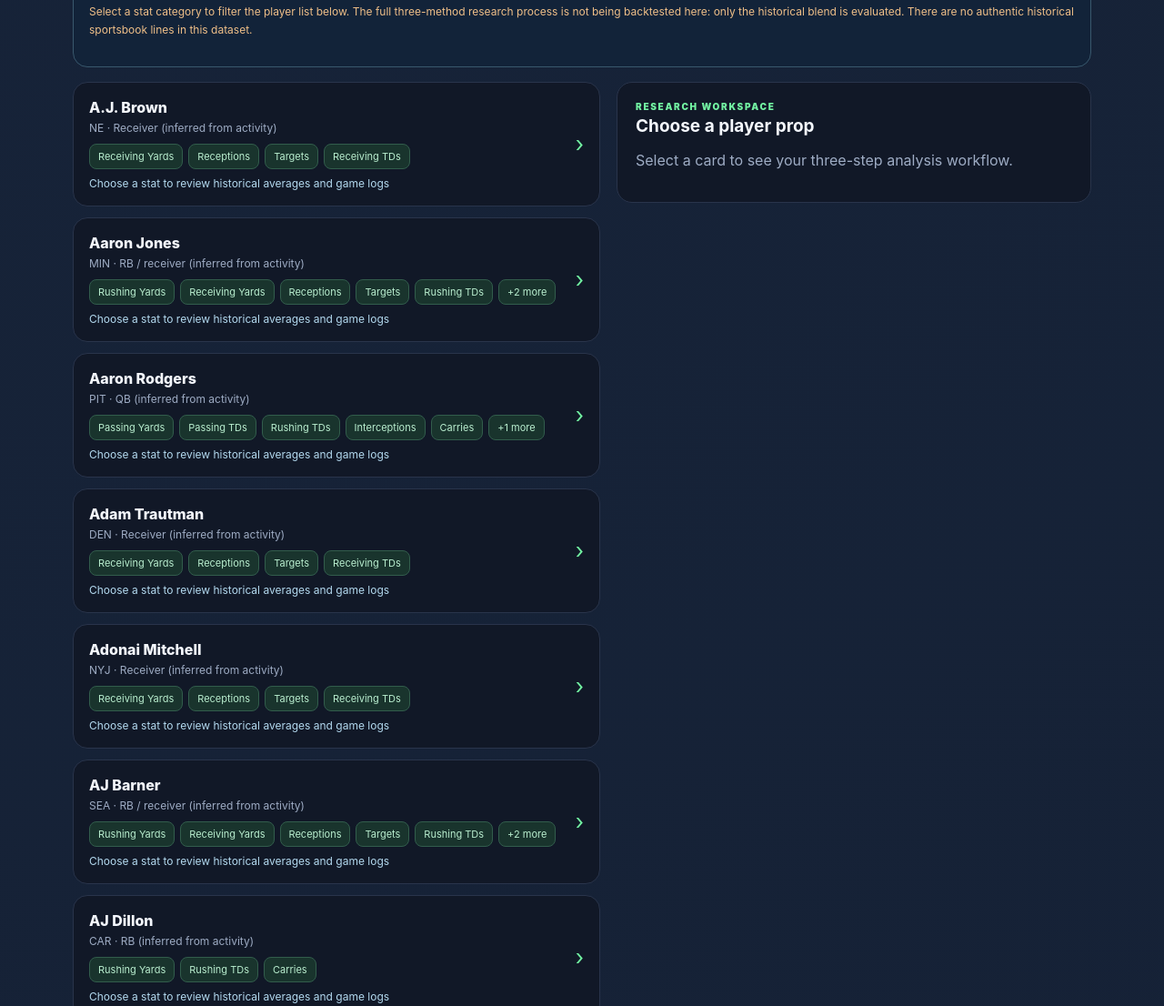
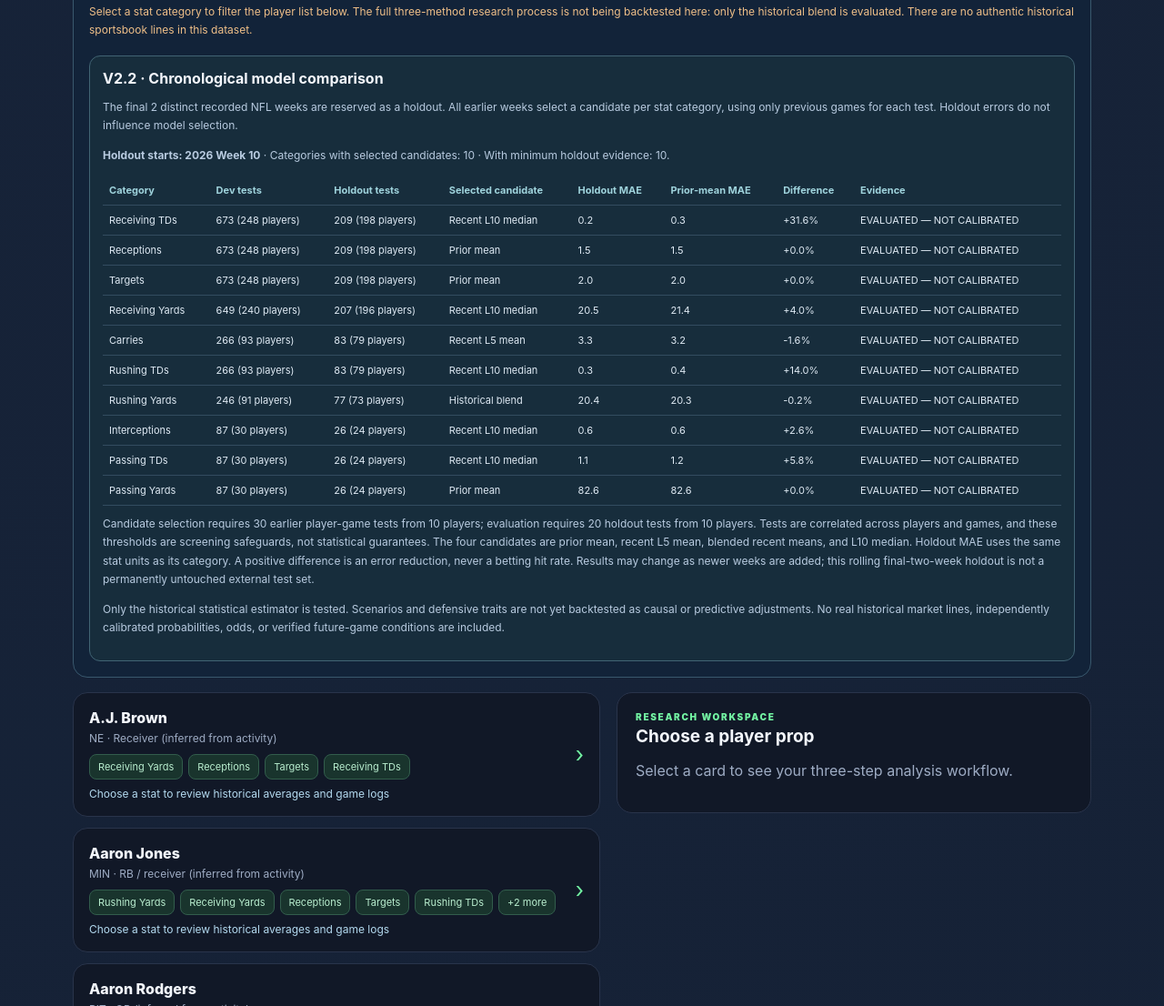
Before and after one commit to birdbenjii003/Prop-lock-demo, a plain HTML site: page index.html in a window 1280 px wide. Shown: the part 1564-2670 px from the top of the page at 91% size. Drawn offline with Linux system fonts and the light colour scheme.

Commit message:
V2.2: render independent chronology-split model comparison dashboard

```diff
--- a/index.html
+++ b/index.html
@@ -29,8 +29,9 @@
 .estimator-panel{border:1px solid #54708b;border-radius:14px;background:#132436;padding:16px;margin:15px 0}.estimator-title{font-size:17px;font-weight:800;margin:0 0 7px}.estimator-status{display:inline-block;border-radius:7px;background:#3a3021;color:#ffd799;padding:5px 9px;font-size:11px;font-weight:750}.estimator-evidence{display:grid;gap:8px;margin-top:12px}.estimator-evidence>div{display:flex;gap:10px;justify-content:space-between;align-items:start;background:#1c2e40;padding:10px;border-radius:9px;font-size:12px}.estimator-evidence span{color:#9db1c9;text-align:right;max-width:62%}.estimator-issues{font-size:12px;line-height:1.7;color:#f0c89b;margin-top:11px}.estimator-outcome{font-size:15px;font-weight:800;color:#f6ca87;margin-top:12px}
 .validation-panel{border:1px solid #53778c;border-radius:14px;background:#112538;padding:15px;margin:13px 0}.validation-grid{display:grid;grid-template-columns:repeat(2,minmax(0,1fr));gap:8px;margin:13px 0}.validation-grid>div{background:#1b3044;border:1px solid #36526b;border-radius:10px;padding:12px 9px}.validation-grid b{display:block;color:#91eac8;font-size:22px}.validation-grid span{display:block;color:#bbccdc;font-size:11px;line-height:1.4}.validation-copy{font-size:12px;line-height:1.6;color:#c3d5e4}.validation-warning{color:#f2c78d;font-size:12px;line-height:1.65;margin-top:9px}.validation-detail summary{font-size:12px;color:#9dddbf;cursor:pointer}.validation-detail table{width:100%;margin-top:8px;border-collapse:collapse;font-size:10px}.validation-detail th,.validation-detail td{border-bottom:1px solid #2c435a;padding:6px 3px;text-align:left}
 .validation-dashboard{border:1px solid #39586d;border-radius:16px;background:#122339;padding:17px;margin:16px 0}.validation-dashboard h2{font-size:19px;margin:6px 0 8px}.validation-dashboard p{font-size:12px;line-height:1.7;color:#b8cbe0}.validation-summary{display:grid;grid-template-columns:repeat(3,minmax(0,1fr));gap:8px;margin:12px 0}.validation-summary>div{background:#1c3246;border:1px solid #36536b;border-radius:10px;padding:10px}.validation-summary strong{font-size:21px;color:#9ee6c4;display:block}.validation-summary span{font-size:10px;color:#b4cbdc}.validation-overflow{overflow-x:auto;margin-top:12px}.validation-table{width:100%;border-collapse:collapse;min-width:570px;font-size:12px}.validation-table th,.validation-table td{text-align:left;padding:9px 7px;border-bottom:1px solid #344d64}.validation-table th{color:#9fd3dc;font-size:11px}.validation-table td{color:#d9e5ef}.validation-table button{background:transparent;border:none;color:#9be5c6;text-decoration:underline;cursor:pointer;padding:0;font-weight:700}.validation-muted{font-size:11px;color:#efbf88!important;line-height:1.6}
+.holdout-section{background:#172d3c;border:1px solid #416474;border-radius:12px;margin-top:17px;padding:14px}.holdout-section h3{margin:0 0 8px;font-size:16px}.holdout-table{width:100%;border-collapse:collapse;min-width:665px;font-size:11px}.holdout-table th,.holdout-table td{text-align:left;padding:9px 7px;border-bottom:1px solid #334c60}.holdout-table th{color:#9fd3dc}.holdout-table td{color:#dfeaf4}.holdout-alert{font-size:11px;color:#eec58e;line-height:1.65;margin-top:10px}
 </style></head><body>
-<div class="layout"><header class="top"><div><div class="logo">PROP <em>LOCK</em></div><div class="subtitle">PERSONAL PLAYER PROP RESEARCH</div></div><div class="pill">● PUBLIC DEMO V2.1</div></header>
+<div class="layout"><header class="top"><div><div class="logo">PROP <em>LOCK</em></div><div class="subtitle">PERSONAL PLAYER PROP RESEARCH</div></div><div class="pill">● PUBLIC DEMO V2.2</div></header>
 <section class="hero"><div><h1>Find the prop. Research the matchup.</h1><p>Explore multi-sport player props and see how Deep Dive, Scenarios, and Trait Match fit together.</p></div><div class="hero-tag">$0 prototype</div></section>
 <nav class="tabs" id="sports" aria-label="Select sport"></nav>
 <div class="toolbar"><input class="search" id="search" type="search" placeholder="Search NFL player, team, or stat..." aria-label="Search players"/><select class="filter" id="category" aria-label="Select prop category"><option value="All">All Stat Categories</option></select><select class="filter" id="position" aria-label="Filter by inferred NFL role"><option value="All">All player roles</option></select></div>
@@ -82,6 +83,18 @@ function renderPositions(){
  if(!roles.includes(selectedPosition))selectedPosition='All';
  select.value=selectedPosition;
 }
+function holdoutDashboardMarkup(profiles){
+ const report=independentValidation(profiles,2),f=n=>n===null?'N/A':fmt(n);
+ if(!report.ready)return '<div class="holdout-section"><h3>V2.2 · Development versus holdout</h3><p>'+escapeHtml(report.reason)+'</p></div>';
+ const cutSeason=Math.floor(report.cutoff/100),cutWeek=report.cutoff%100;
+ return '<div class="holdout-section"><h3>V2.2 · Chronological model comparison</h3>'+
+ '<p>The final '+report.holdoutWeeks+' distinct recorded NFL weeks are reserved as a holdout. All earlier weeks select a candidate per stat category, using only previous games for each test. Holdout errors do not influence model selection.</p>'+
+ '<p><b>Holdout starts: '+cutSeason+' Week '+cutWeek+'</b> · Categories with selected candidates: '+report.selectedGroups+' · With minimum holdout evidence: '+report.evaluatedGroups+'.</p>'+
+ '<div class="validation-overflow"><table class="holdout-table"><thead><tr><th>Category</th><th>Dev tests</th><th>Holdout tests</th><th>Selected candidate</th><th>Holdout MAE</th><th>Prior-mean MAE</th><th>Difference</th><th>Evidence</th></tr></thead><tbody>'+
+ report.groups.map(x=>'<tr><td>'+escapeHtml(x.stat)+'</td><td>'+x.devTests+' ('+x.devPlayers+' players)</td><td>'+x.holdTests+' ('+x.holdPlayers+' players)</td><td>'+escapeHtml(x.selected||'Not selected')+'</td><td>'+f(x.holdoutMae)+'</td><td>'+f(x.holdoutNaiveMae)+'</td><td>'+(x.delta===null?'N/A':(x.delta>=0?'+':'')+fmt(x.delta)+'%')+'</td><td>'+escapeHtml(x.status)+'</td></tr>').join('')+'</tbody></table></div>'+
+ '<p class="holdout-alert">Candidate selection requires 30 earlier player-game tests from 10 players; evaluation requires 20 holdout tests from 10 players. Tests are correlated across players and games, and these thresholds are screening safeguards, not statistical guarantees. The four candidates are prior mean, recent L5 mean, blended recent means, and L10 median. Holdout MAE uses the same stat units as its category. A positive difference is an error reduction, never a betting hit rate. Results may change as newer weeks are added; this rolling final-two-week holdout is not a permanently untouched external test set.</p>'+
+ '<p class="holdout-alert">Only the historical statistical estimator is tested. Scenarios and defensive traits are not yet backtested as causal or predictive adjustments. No real historical market lines, independently calibrated probabilities, odds, or verified future-game conditions are included.</p></div>';
+}
 function renderValidationDashboard(){
  const panel=$('validationDashboard');if(!panel)return;
  if(!useImported||currentSport!=='NFL'||!importedProps.length){panel.hidden=true;panel.innerHTML='';return}
@@ -97,7 +110,7 @@ function renderValidationDashboard(){
  '<div class="validation-overflow"><table class="validation-table"><thead><tr><th>Stat category</th><th>Players</th><th>Tests</th><th>Blend MAE</th><th>Past-mean MAE</th><th>Change</th><th>Evidence</th></tr></thead><tbody>'+
  report.groups.map(x=>'<tr><td><button data-validation-stat="'+escapeHtml(x.stat)+'">'+escapeHtml(x.stat)+'</button></td><td>'+x.players+'</td><td>'+x.tests+'</td><td>'+f(x.mae)+'</td><td>'+f(x.benchmarkMae)+'</td><td>'+(x.improvement===null?'N/A':(x.improvement>=0?'+':'')+fmt(x.improvement)+'%')+'</td><td>'+escapeHtml(x.readiness)+'</td></tr>').join('')+'</tbody></table></div>'+
  '<p class="validation-muted">MAE is measured in each category’s own stat units; do not compare raw MAE across yards, touchdowns, and receptions. Lower MAE is better. A positive change means lower MAE than the benchmark, NOT a profitable hit rate. “Descriptive sample” requires at least 30 player-game tests and 10 different players; it does not establish model validity, independent performance, or calibrated probabilities. Only eligible imported player/stat profiles are counted.</p>'+
- '<p class="validation-muted">Select a stat category to filter the player list below. The full three-method research process is not being backtested here: only the historical blend is evaluated. There are no authentic historical sportsbook lines in this dataset.</p>';
+ '<p class="validation-muted">Select a stat category to filter the player list below. The full three-method research process is not being backtested here: only the historical blend is evaluated. There are no authentic historical sportsbook lines in this dataset.</p>'+holdoutDashboardMarkup(importedProps);
  panel.querySelectorAll('[data-validation-stat]').forEach(b=>b.onclick=()=>{currentCategory=b.dataset.validationStat;categories();activeProfile=null;selectedId=null;render();$('cards').scrollIntoView({behavior:'smooth',block:'start'})});
 }
 function render(){
```
